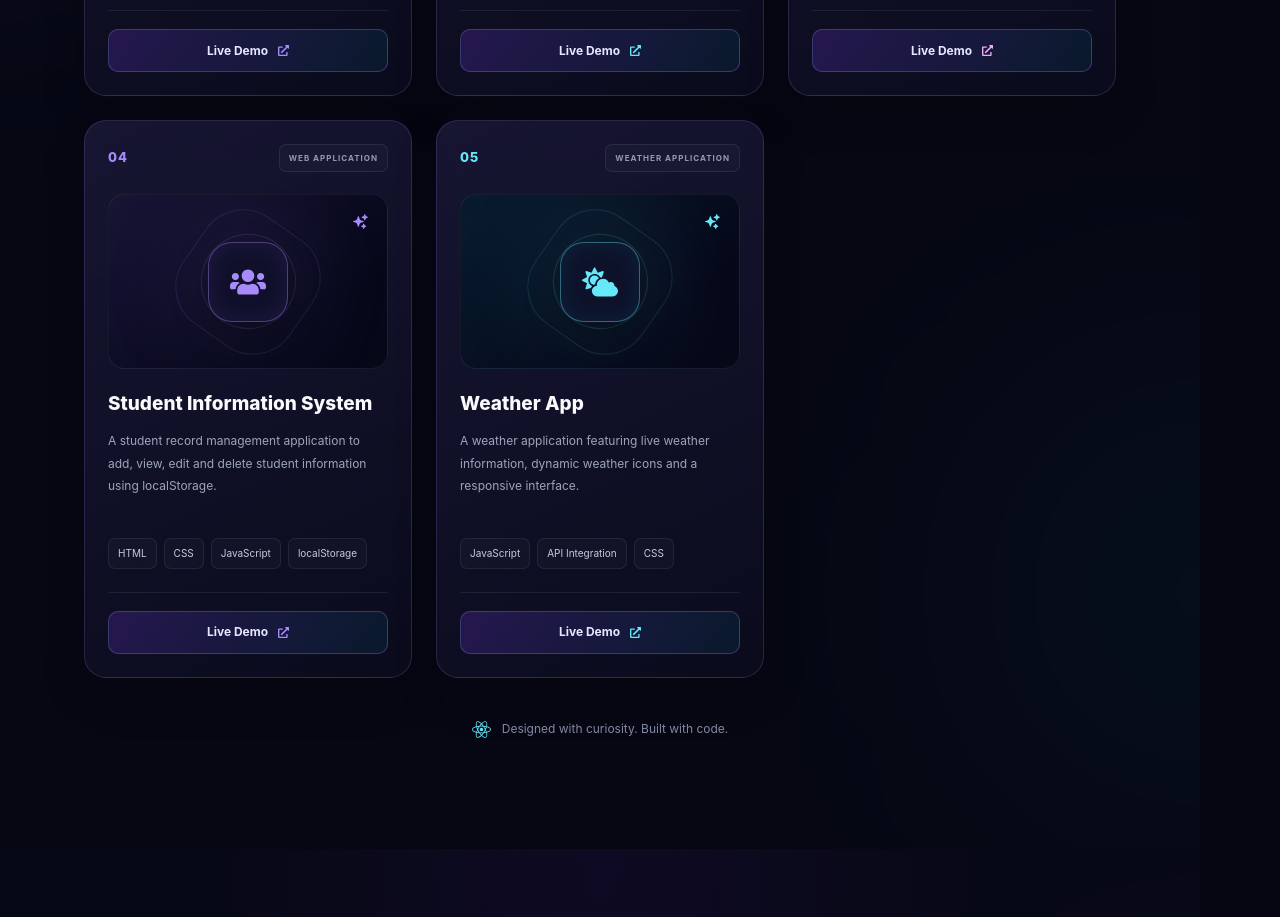
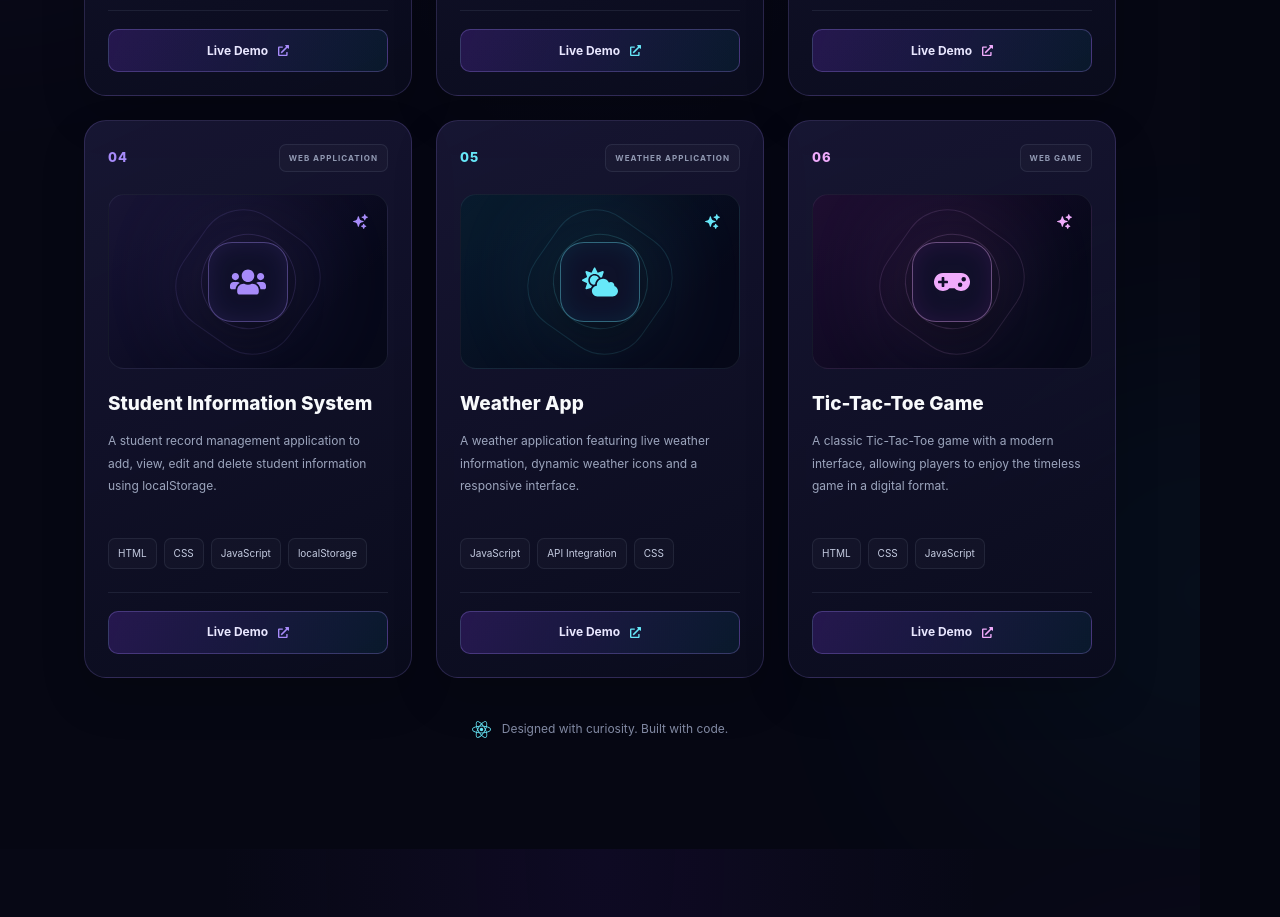
Before and after one commit to sumityadav292/my-portfolio, a React (Vite) app: page / in a window 1280 px wide. Shown: the part 3000-3917 px from the top of the page. Built offline with nearby package versions, Linux system fonts and the light colour scheme.

Commit message:
Update project

```diff
--- a/src/components/Projects.jsx
+++ b/src/components/Projects.jsx
@@ -3,6 +3,7 @@ import {
   FaExternalLinkAlt,
   FaGithub,
   FaReact,
+  FaGamepad ,
   FaCloudSun,
   FaUsers,
   FaLaptopCode,
@@ -72,6 +73,19 @@ const projects = [
     color: "cyan",
     github: "",
   },
+  {
+    id: 6,
+    number: "06",
+    title: "Tic-Tac-Toe Game",
+    category: "WEB GAME",
+    desc: "A classic Tic-Tac-Toe game with a modern interface, allowing players to enjoy the timeless game in a digital format.",
+    link: "https://tictacsy.netlify.app/",
+    tech: ["HTML", "CSS", "JavaScript"],
+    icon: <FaGamepad />,
+    color: "pink",
+    github: "",
+
+  }
 ];
 
 const Projects = () => {
```
